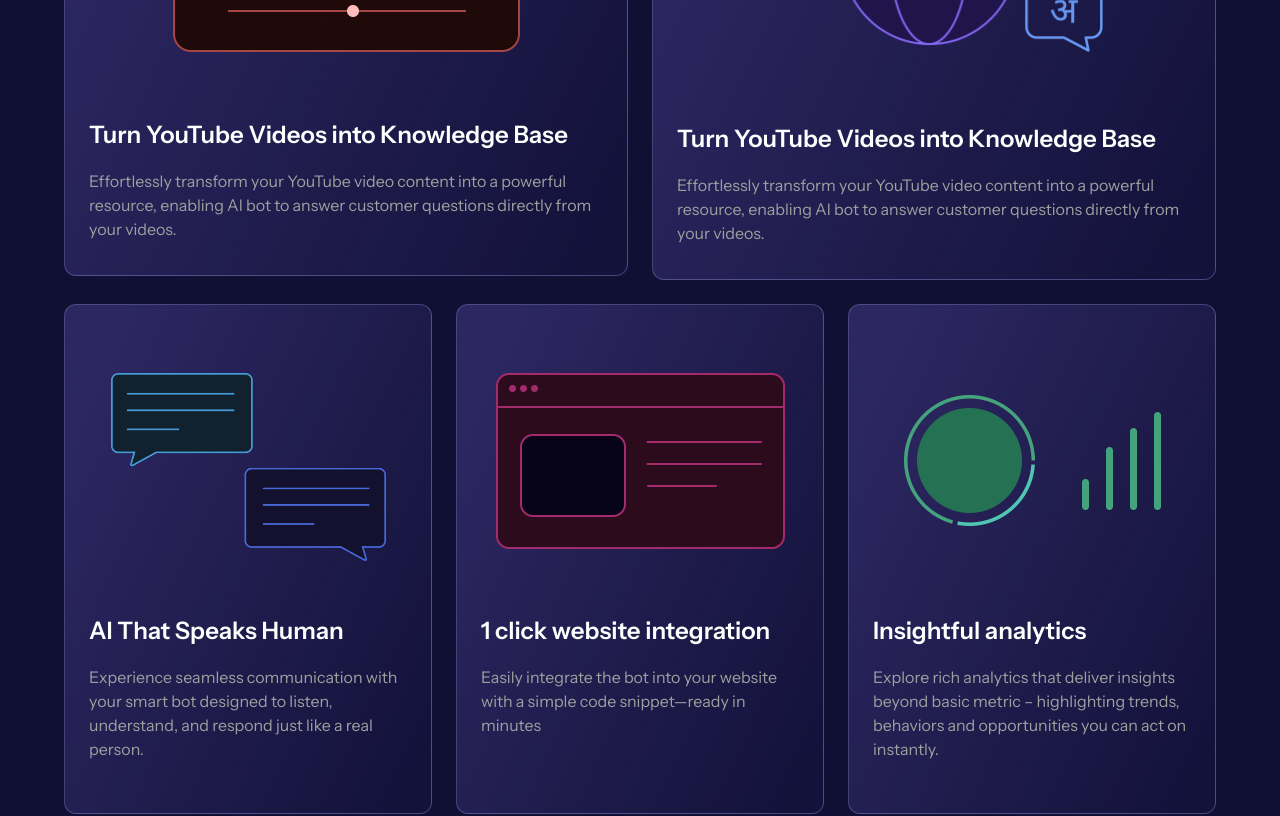
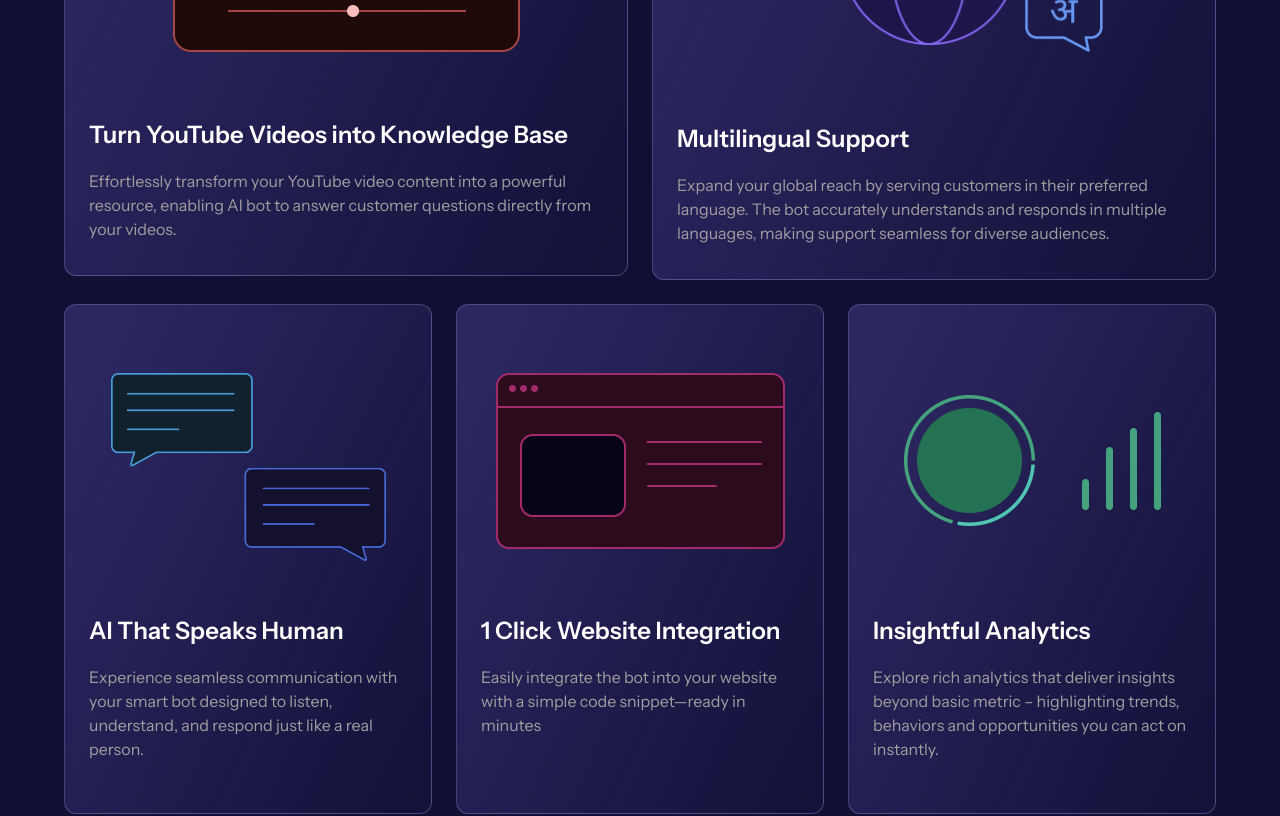
Before and after one commit to AmrapaliUnkal5/transcript_project, a React (Vite) app in the folder frontend/: page /home in a window 1280 px wide. Shown: the part 2480-3296 px from the top of the page. Built offline with nearby package versions, Linux system fonts and the light colour scheme; no server answers.

Commit message:
Somewhere Word Case changes

```diff
--- a/frontend/src/components/Footer/Footer.tsx
+++ b/frontend/src/components/Footer/Footer.tsx
@@ -54,7 +54,7 @@ function Footer() {
                 to="/data-deletion"
                 style={{ color: "#ffffff", textDecoration: "none" }}
               >
-                Data-deletion
+                Data deletion
               </RouterLink>
 
             </Box>
@@ -83,7 +83,7 @@ function Footer() {
                 to="/terms-of-service"
                 style={{ color: "#ffffff", textDecoration: "none" }}
               >
-                Terms-of-Service
+                Terms of Service
               </RouterLink>
             </Box>
           </Grid>
--- a/frontend/src/pages/Home/KeyBenefits.tsx
+++ b/frontend/src/pages/Home/KeyBenefits.tsx
@@ -82,6 +82,7 @@ export default function KeyBenefits() {
                     fontSize={["18px", "24px"]}
                     lineHeight={1.5}
                     mb={2}
+                    textTransform="none"
                   >
                     Turn YouTube Videos into Knowledge Base
                   </Typography>
@@ -119,13 +120,12 @@ export default function KeyBenefits() {
                     fontSize={["18px", "24px"]}
                     lineHeight={1.5}
                     mb={2}
+                    textTransform="none"
                   >
-                    Turn YouTube Videos into Knowledge Base
+                    Multilingual Support
                   </Typography>
                   <Typography variant="body1" color={"#9F9F9F"}>
-                    Effortlessly transform your YouTube video content into a
-                    powerful resource, enabling AI bot to answer customer
-                    questions directly from your videos.
+                    Expand your global reach by serving customers in their preferred language. The bot accurately understands and responds in multiple languages, making support seamless for diverse audiences.
                   </Typography>
                 </Box>
               </Grid>
@@ -154,6 +154,7 @@ export default function KeyBenefits() {
                     fontSize={["18px", "24px"]}
                     lineHeight={1.5}
                     mb={2}
+                    textTransform="none"
                   >
                     AI That Speaks Human
                   </Typography>
@@ -189,8 +190,9 @@ export default function KeyBenefits() {
                     fontSize={["18px", "24px"]}
                     lineHeight={1.5}
                     mb={2}
+                    textTransform="none"
                   >
-                    1 click website integration
+                    1 Click Website Integration
                   </Typography>
                   <Typography variant="body1" color={"#9F9F9F"}>
                     Easily integrate the bot into your website with a simple
@@ -228,8 +230,9 @@ export default function KeyBenefits() {
                     fontSize={["18px", "24px"]}
                     lineHeight={1.5}
                     mb={2}
+                    textTransform="none"
                   >
-                    Insightful analytics
+                    Insightful Analytics
                   </Typography>
                   <Typography variant="body1" color={"#9F9F9F"}>
                     Explore rich analytics that deliver insights beyond basic
@@ -249,6 +252,7 @@ export default function KeyBenefits() {
               maxWidth={930}
               fontSize={["14px", "20px"]}
               mx={"auto"}
+              textTransform="none"
             >
               Our intuitive self-service platform empowers you to create
               sophisticated bots and agents that truly represent your brand's
--- a/frontend/src/pages/Home/Plans.tsx
+++ b/frontend/src/pages/Home/Plans.tsx
@@ -48,6 +48,8 @@ export default function Plans() {
                 pb:[2,0]
               }}
               textAlign={"center"}
+              textTransform="none"
+
             >
               Choose your plan
             </Typography>
@@ -66,7 +68,7 @@ export default function Plans() {
                 borderRadius: "40px",
                 height: ["56px", "67px"],
                 minWidth: "320px",
-                textTransform: "capitalize",
+                textTransform: "none",
                 background:
                   "linear-gradient(148.01deg, #25356F 54.39%, #1D1C56 78.52%)",
                 border: "1.5px solid",
```
